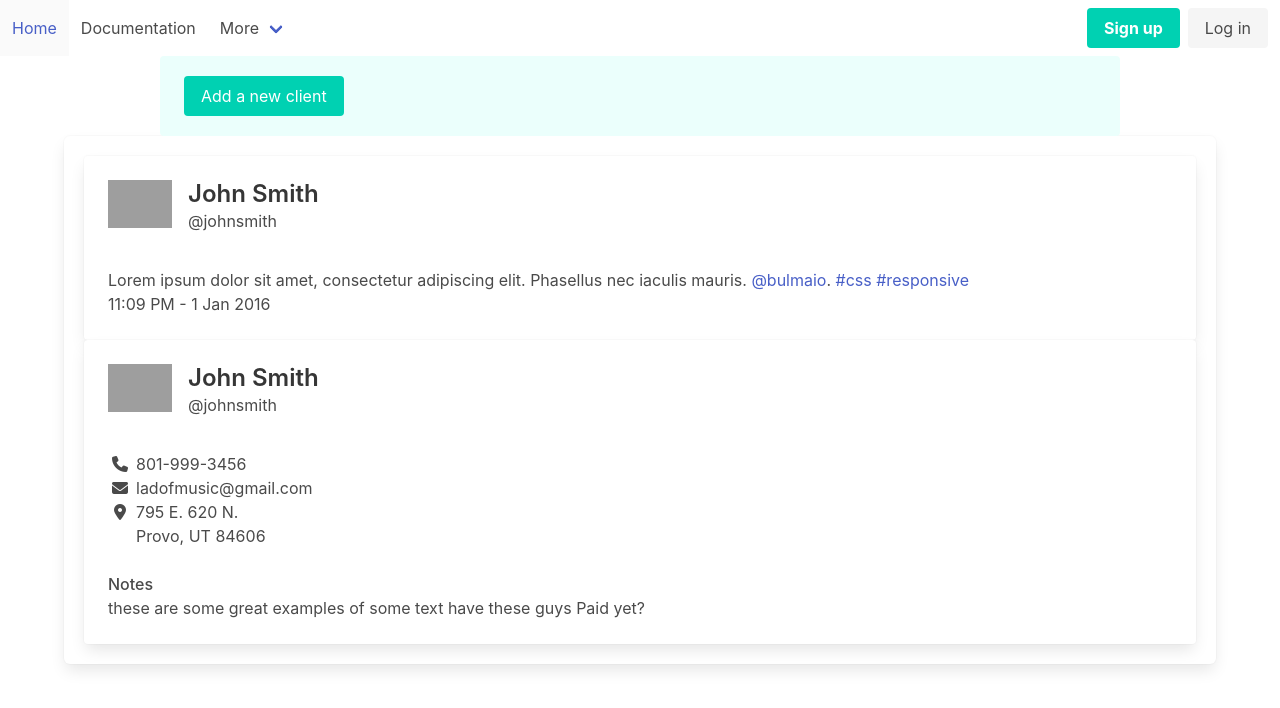
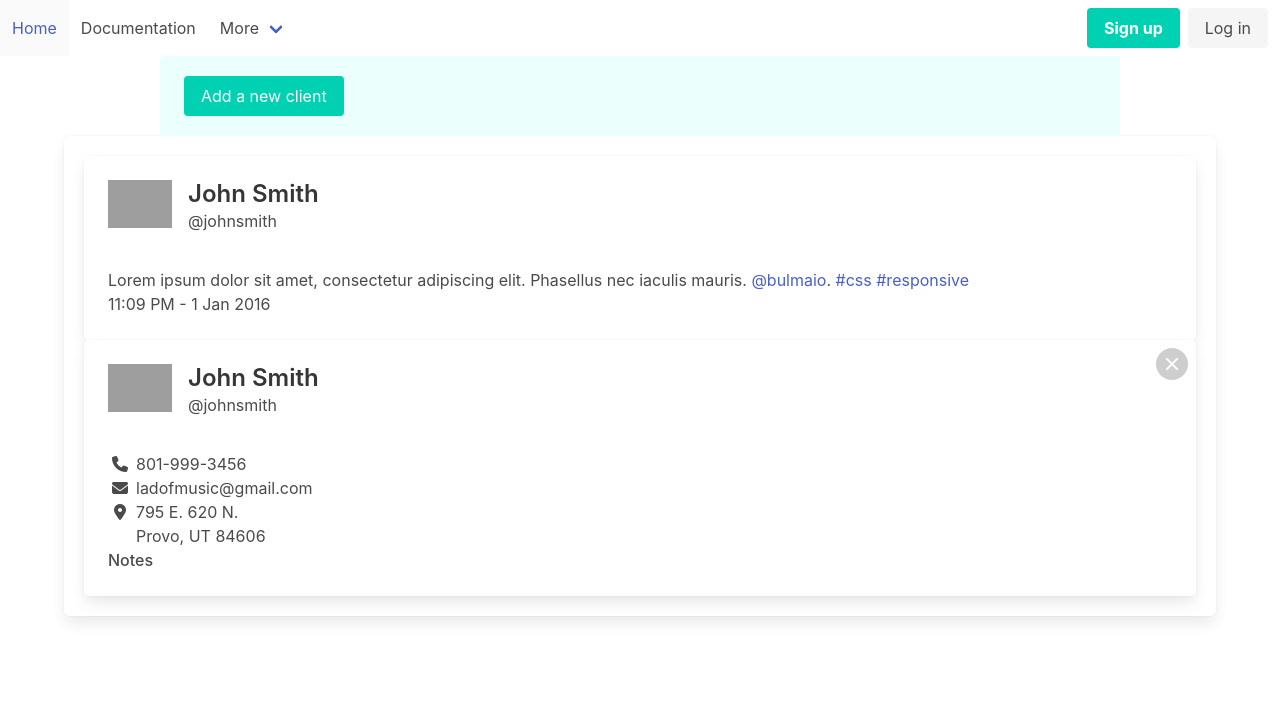
Before and after one commit to BriNelson/3760-final, a website: page index.html in a window 1280 px wide. Drawn offline with nearby package versions, Linux system fonts and the light colour scheme; no server answers; grey boxes are pictures that could not be loaded.

Commit message:
Delete one individual working

```diff
--- a/index.html
+++ b/index.html
@@ -283,7 +283,7 @@
       <div class="box">
         <ul id="searchList">
           <li>
-            <div class="card">
+            <div class="card is-flex">
 
               <div class="card-content">
                 <div class="media">
@@ -310,9 +310,11 @@
           </li>
 
           <li>
-            <div class="card">
+            <div class="card is-flex is-justify-content-space-between">
 
+            <div class="is-flex">
               <div class="card-content">
+
                 <div class="media">
                   <div class="media-left">
                     <figure class="image is-64x64">
@@ -348,16 +350,14 @@
                   <div> Provo, UT 84606 </div>
                 </div>
                 </div>
-                <br>
+
                 <div class="has-text-weight-medium">Notes</div>
                 <div class="content">
-                  <p>
-                    these are some great examples of some text have these guys Paid yet?
-                  </p>
+                </div>
 
-                </div>
               </div>
-
+            </div>
+            <div class="is-flex"><button class="delete is-large mt-2 mr-2"></button></div>
             </div>
           </li>
         </ul>
```
